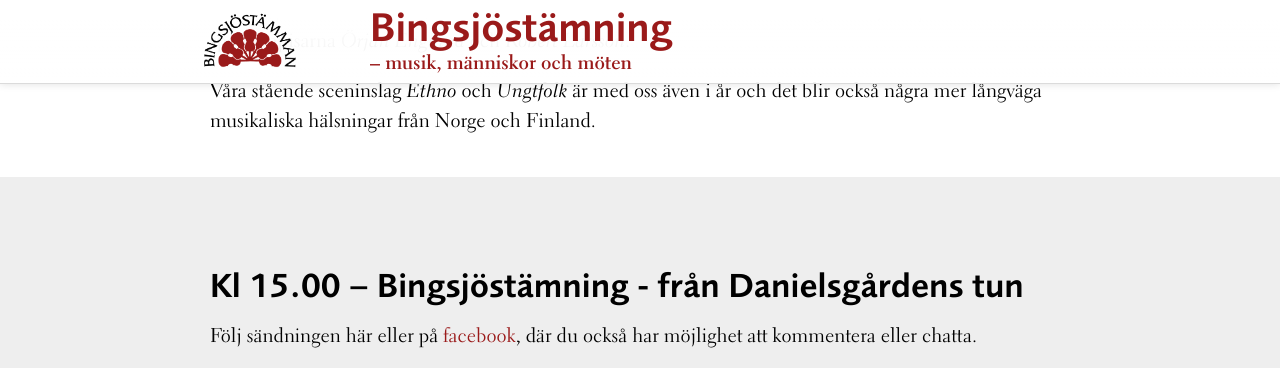
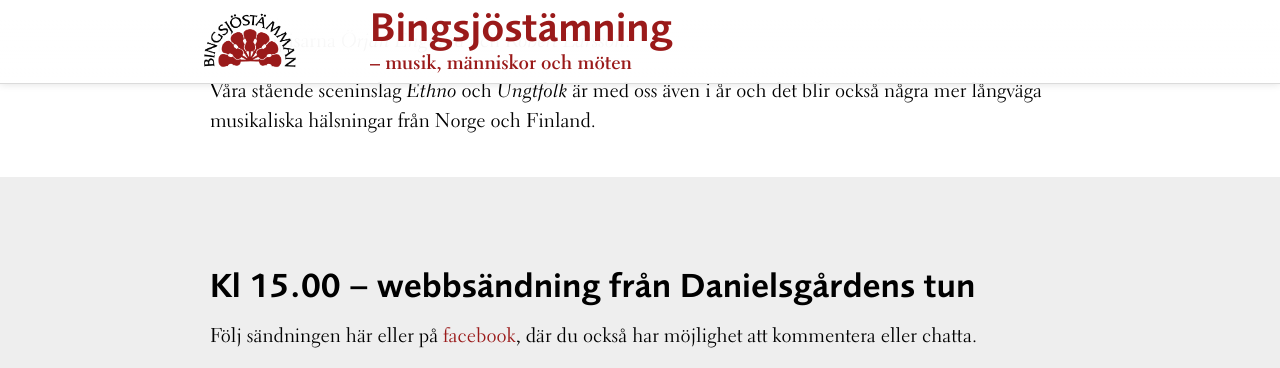
Before and after one commit to bingsjostamman/bingsjostamman.github.io, a Jekyll site: the page built from 2021/bingsjostamning.md, in a window 1280 px wide and 900 px high, scrolled down 343 px, cut to the strip 0-368 px from the top of the window. Built offline with Jekyll 4.4.1, drawn with Linux system fonts in a browser that asks for light colours.

Commit message:
Update bingsjostamning.md

```diff
--- a/2021/bingsjostamning.md
+++ b/2021/bingsjostamning.md
@@ -21,7 +21,7 @@
 <div class="ocean">
   <div class="ocean__inner" id="360broadcast">
 
-    <h2>Kl 15.00 – Bingsjöstämning - från Danielsgårdens tun</h2>
+    <h2>Kl 15.00 – webbsändning från Danielsgårdens tun</h2>
 
     <p>Följ sändningen här eller på <a href="https://www.facebook.com/bingsjostamman/live">facebook</a>, där du
       också har möjlighet att kommentera eller chatta.</p>
```
